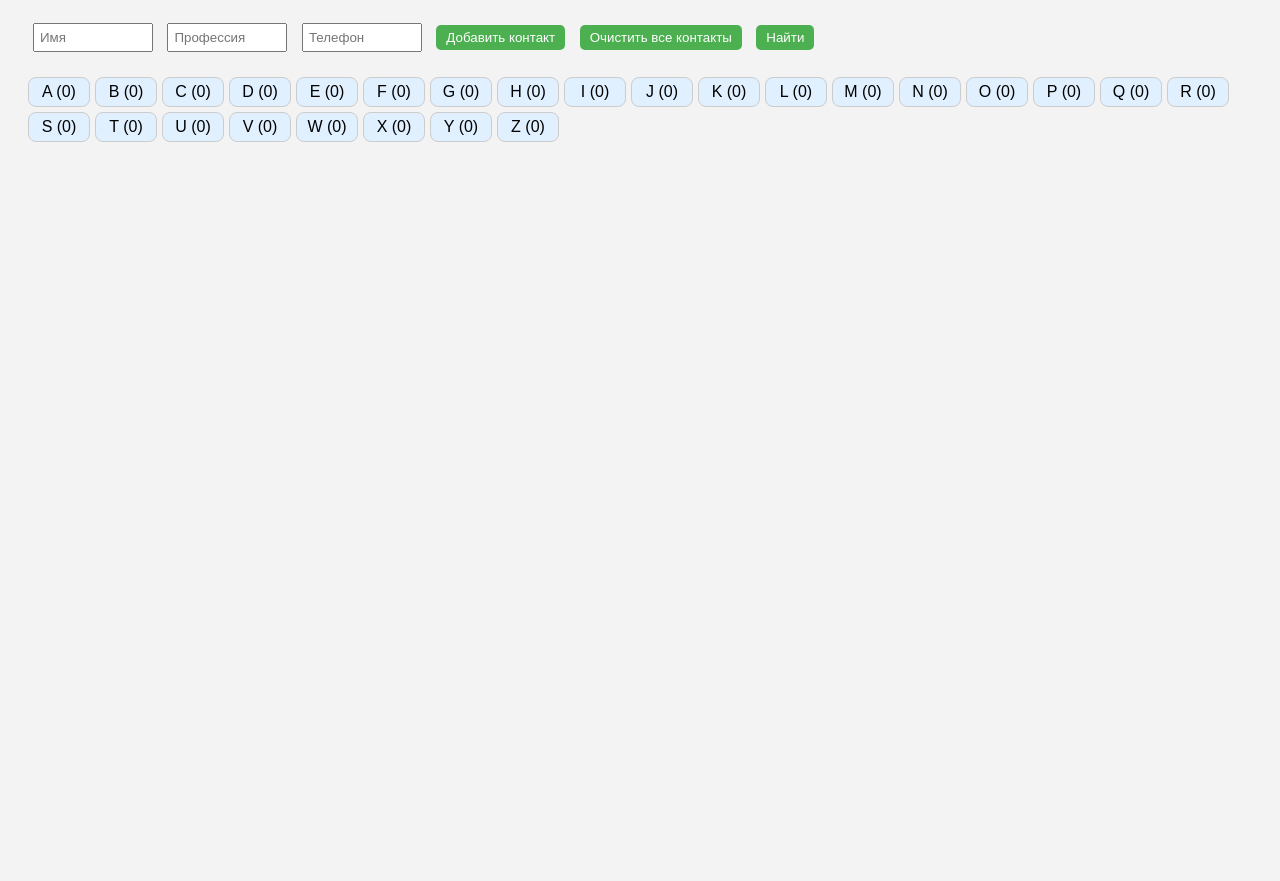
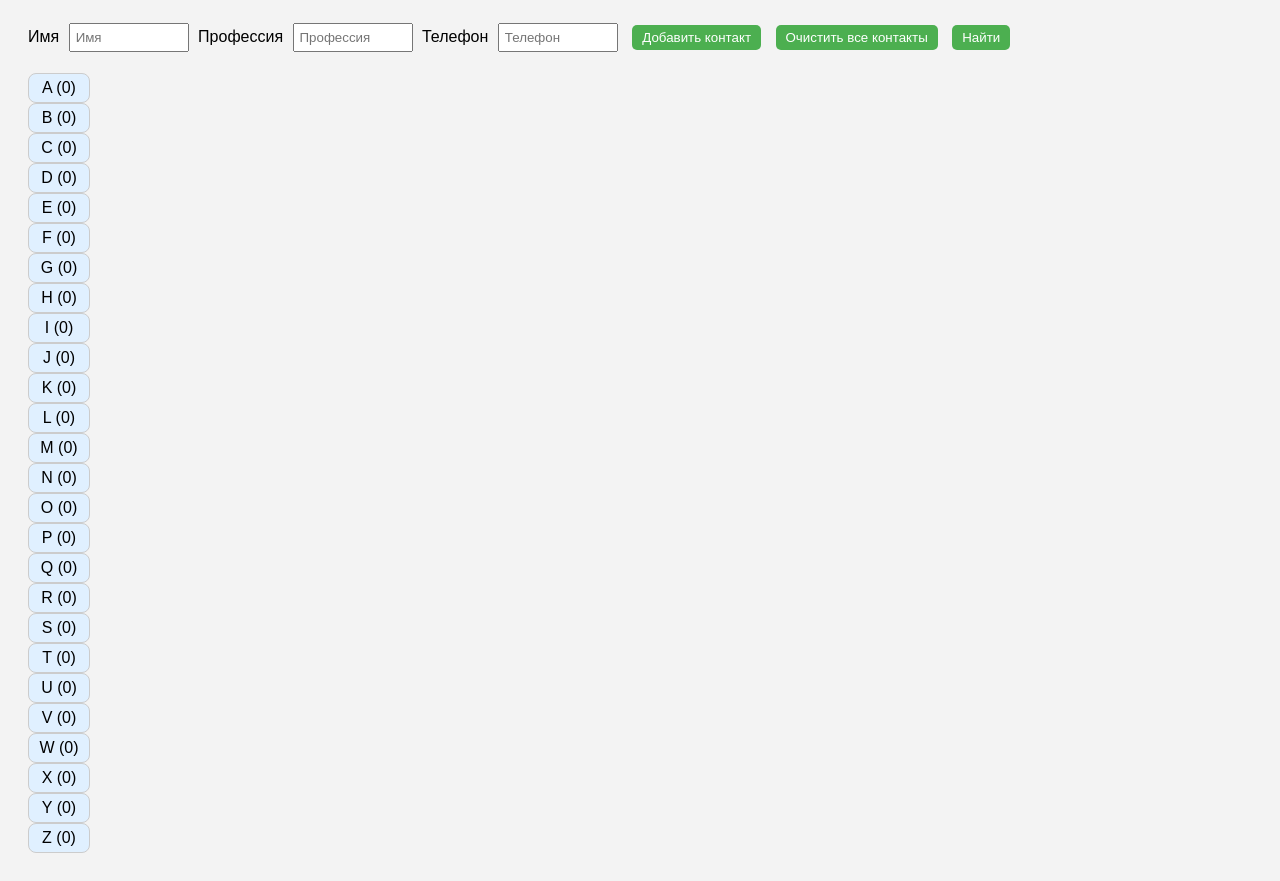
Before and after one commit to 12BooBsBot21/ITT_frontEnd_firstRepo, a plain HTML site: page html.html in a window 1280 px wide. Shown: the part 68-949 px from the top of the page. Before the commit the page ends 800 px from the top, so only its background shows below. Drawn offline with Linux system fonts and the light colour scheme.

Commit message:
исправленный HTML и связанные с этими тегами функции в js

```diff
--- a/html.html
+++ b/html.html
@@ -3,24 +3,30 @@
 <meta charset="UTF-8">
 <meta name="viewport" content="width=device-width, initial-scale=1.0">
 <title>Contacts App</title>
+<script src="script.js" defer></script> <!--script с defer-->
 <link rel="stylesheet" href="style.css">
 </head>
 <body>
 <h1>Contacts App</h1>
 
-<div id="form">
+<form id="form"> <!-- изменил на форм, изменил js строки: 4, 11 -->
+    <label for="name">Имя</label> <!--add label-->
     <input type="text" id="name" placeholder="Имя">
+
+    <label for="job">Профессия</label> <!--add label-->
     <input type="text" id="job" placeholder="Профессия">
-    <input type="text" id="number" placeholder="Телефон">
-    <button id="buttonAdd">Добавить контакт</button>
+
+    <label for="number">Телефон</label> <!--add label-->
+    <input type="tel" id="number" placeholder="Телефон"> <!--type tel-->
+    <button type="submit" id="buttonAdd">Добавить контакт</button> <!--добавил тайп что переделать обработку клика-->
     <button id="buttonClear">Очистить все контакты</button>
     <button id="buttonSearch">Найти</button>
-</div>
+</form>
 
-<div id="lettersHTML"></div>
+<div id="contactsByLetter"></div> <!--изменил название, изменил js строки: 7, 78, 111, 112-->
 
-<div id="contacts"></div>
+<!--удалил див contacts, хз зачем я его делал-->
 
-<script src="script.js"></script>
+
 </body>
 </html>
--- a/script.js
+++ b/script.js
@@ -1,14 +1,16 @@
 let contacts = JSON.parse(localStorage.getItem("contacts")) || [];
 const lettersStr = "abcdefghijklmnopqrstuvwxyz";
 
-let buttonSearch = document.getElementById("buttonSearch");
-let buttonAdd = document.getElementById("buttonAdd");
-let buttonClear = document.getElementById("buttonClear");
-let lettersHtml = document.getElementById("lettersHTML");
+const form = document.getElementById("form"); // добавил форм, и удалил buttonAdd
+const buttonSearch = document.getElementById("buttonSearch");
+const buttonClear = document.getElementById("buttonClear");
+const contactsByLetter = document.getElementById("contactsByLetter"); // меняем и это как в HTML
 
 buttonSearch.addEventListener("click", pageSearching);
 
-buttonAdd.addEventListener("click", () => {
+form.addEventListener("submit", e => { //поменял прослушку с кнопки на form
+    e.preventDefault();
+
     let name = document.getElementById("name").value;
     let job = document.getElementById("job").value;
     let number = document.getElementById("number").value;
@@ -73,7 +75,7 @@ function groupOfArr() {
     return letters;
 };
 function letterHTML() {
-    lettersHtml.innerHTML = "";
+    contactsByLetter.innerHTML = ""; //
     const grouped = groupOfArr();
 
     Object.entries(grouped).forEach(([letter, arr]) => {
@@ -106,8 +108,8 @@ function letterHTML() {
             });
         });
 
-        lettersHtml.appendChild(letterBlock);
-        lettersHtml.appendChild(contactsContainer);
+        contactsByLetter.appendChild(letterBlock); //
+        contactsByLetter.appendChild(contactsContainer); //
     });
 };
 function searchContact(word) {
```
